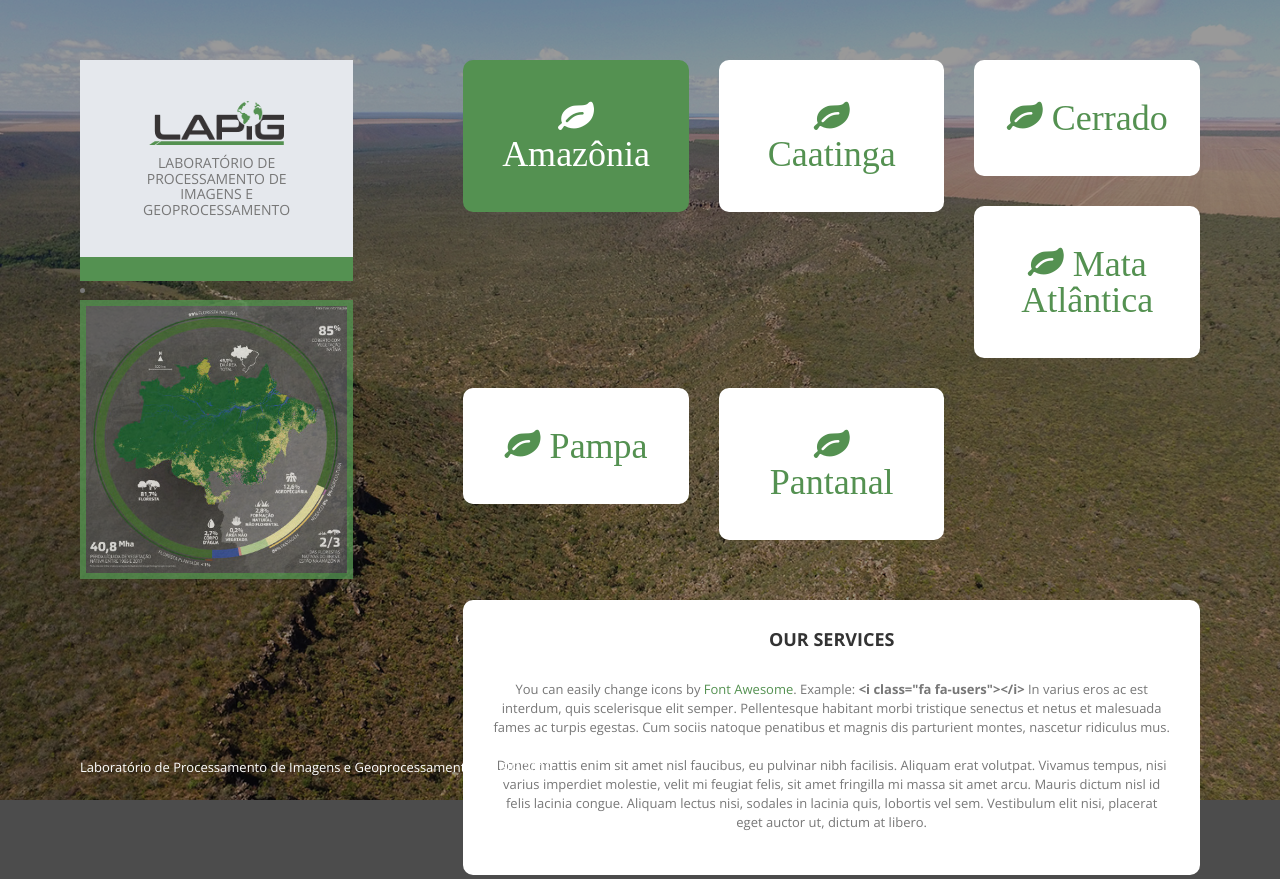
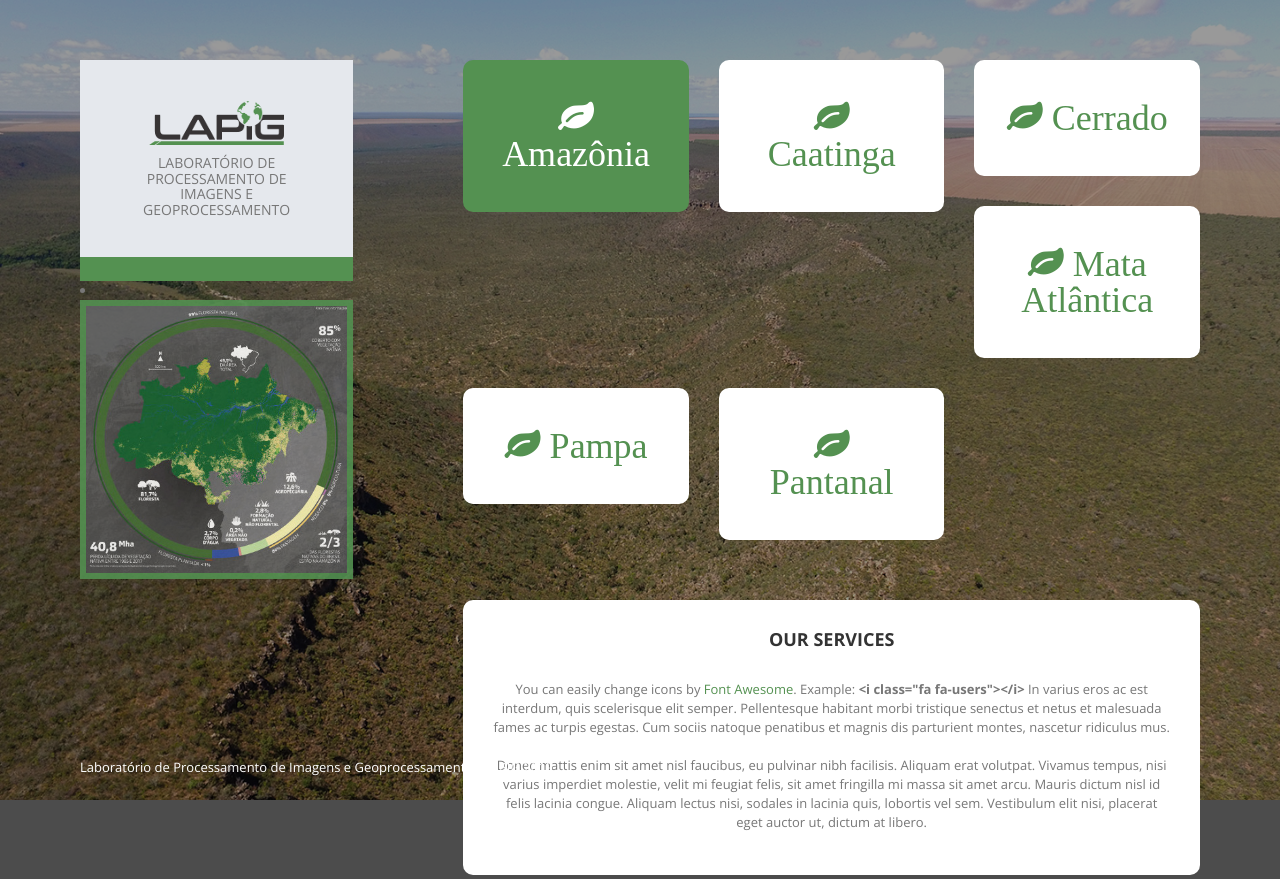
Before and after one commit to lapig-ufg/chave-interpretacao-biomas, a PHP site: page / in a window 1280 px wide. Shown: the top 879 px of the page. Run offline with PHP 8.4, Linux system fonts and the light colour scheme.

Commit message:
opacity bioma to 0.9

```diff
--- a/css/templatemo_style.css
+++ b/css/templatemo_style.css
@@ -639,7 +639,7 @@ form input, form textarea {
     -webkit-backface-visibility: hidden;
   /* Chrome, Safari, Opera */
     backface-visibility: hidden;
-    opacity: 0.8;
+    opacity: 0.9;
 }
 
 .bioma-img-item img {
```
